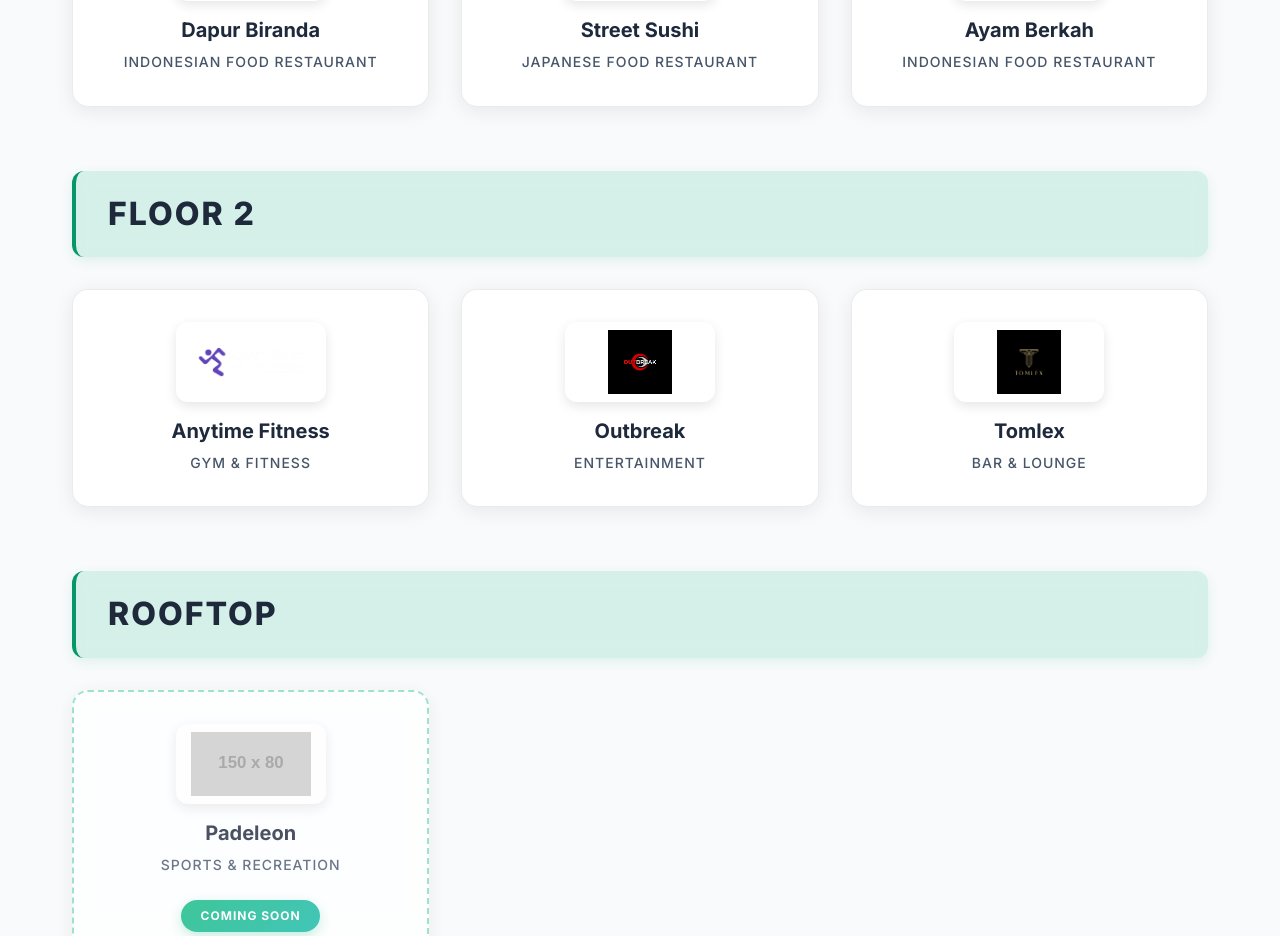
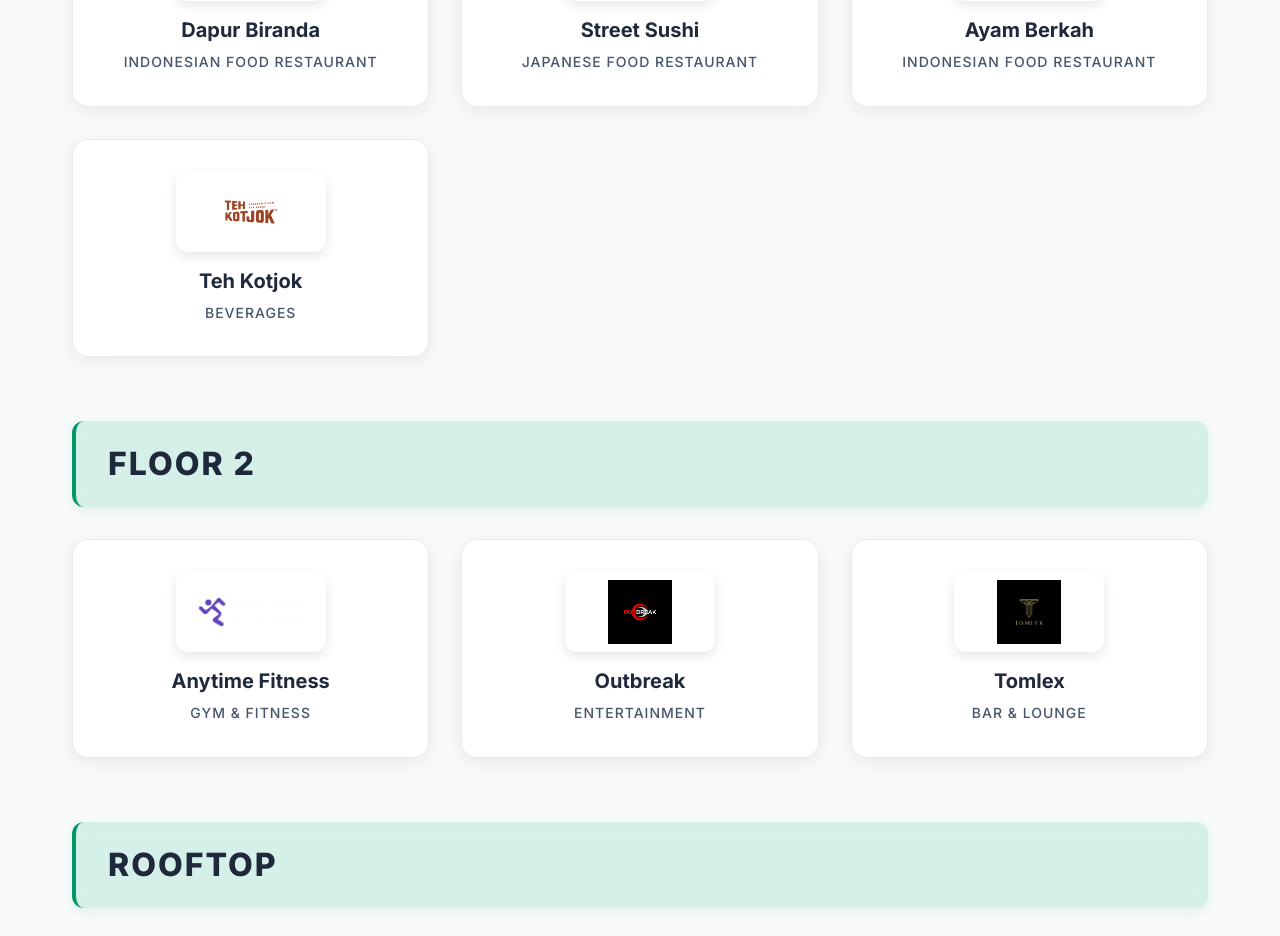
Before and after one commit to RizqonAlifXavier/jtown, a Vue app: page / in a window 1280 px wide. Shown: the part 4920-5856 px from the top of the page. Built offline with nearby package versions, Linux system fonts and the light colour scheme; the HTML template or start-up script is replaced by a standard one.

Commit message:
feat: add Teh Kotjok tenant

```diff
--- a/src/components/Stores.vue
+++ b/src/components/Stores.vue
@@ -84,6 +84,11 @@
         name: "Ayam Berkah",
         category: "Indonesian Food Restaurant",
         logo: "/logo/AyBer Signature.png",
+      },
+      {
+        name: "Teh Kotjok",
+        category: "Beverages",
+        logo: "/logo/teh kotjok.png",
       },
     ],
   },
```
